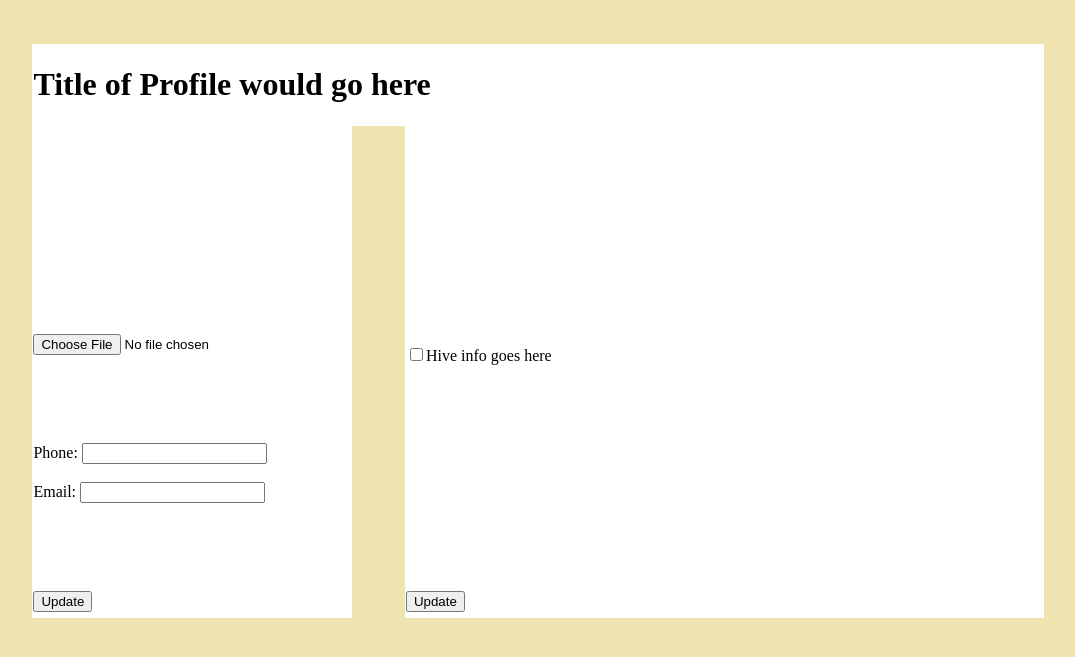
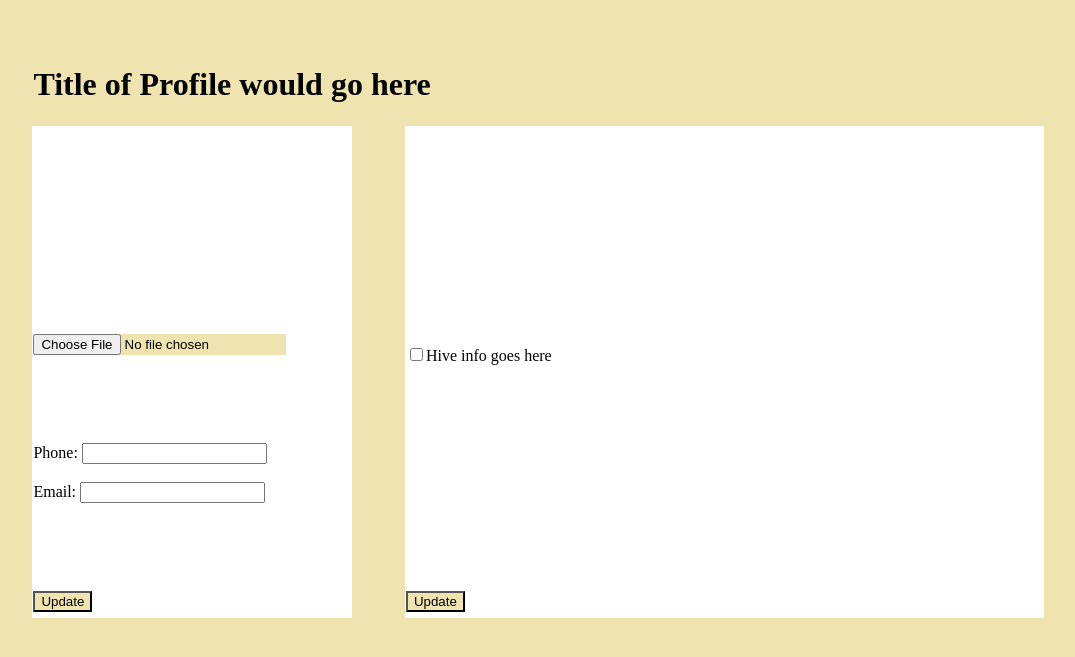
Before and after one commit to NeutrinoLiu/centralized_smart_dashboard, a Flask app: page /profile in a window 1280 px wide. Shown: the top 657 px of the page, without its empty margins (102-1177 px from the left). Run offline with Flask 2, Linux system fonts and the light colour scheme.

Commit message:
Update ProfileStyle.css
Updated ids from id update

```diff
--- a/static/css/ProfileStyle.css
+++ b/static/css/ProfileStyle.css
@@ -5,7 +5,15 @@ table {
 	margin: 0 auto;
 	background-color: white;
 }
-#yellow
+#pictureupload, #contactupdate, #infoupdate, #yellow, #titleText
 {
 	background-color: #EFE4B0;
 }
+#hiveinfo
+{
+
+}
+#hiveimage
+{
+
+}
```
